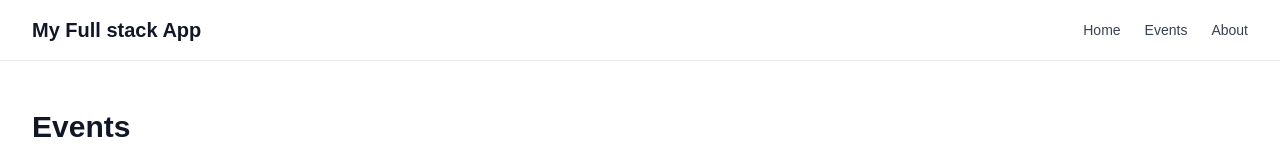
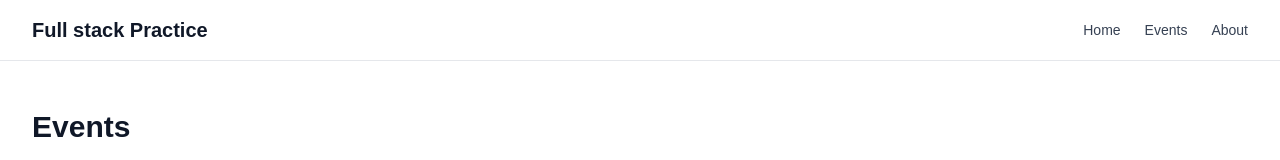
Before and after one commit to Tabindanoor/next-js-rewind, a Next.js app: page / in a window 1280 px wide. Shown: the top 160 px of the page. Built offline with nearby package versions, Linux system fonts and the light colour scheme.

Commit message:
learning

```diff
--- a/components/Header/Header.tsx
+++ b/components/Header/Header.tsx
@@ -8,7 +8,7 @@ export default function Header() {
           href="/"
           className="text-xl font-bold text-gray-900 transition-colors hover:text-gray-700 dark:text-white dark:hover:text-gray-300"
         >
-          My Full stack App
+           Full stack Practice
         </Link>
         <div className="flex items-center gap-6">
           <Link
```
Also changed, not shown: components/Footer/Footer.tsx (line endings or trailing spaces).
